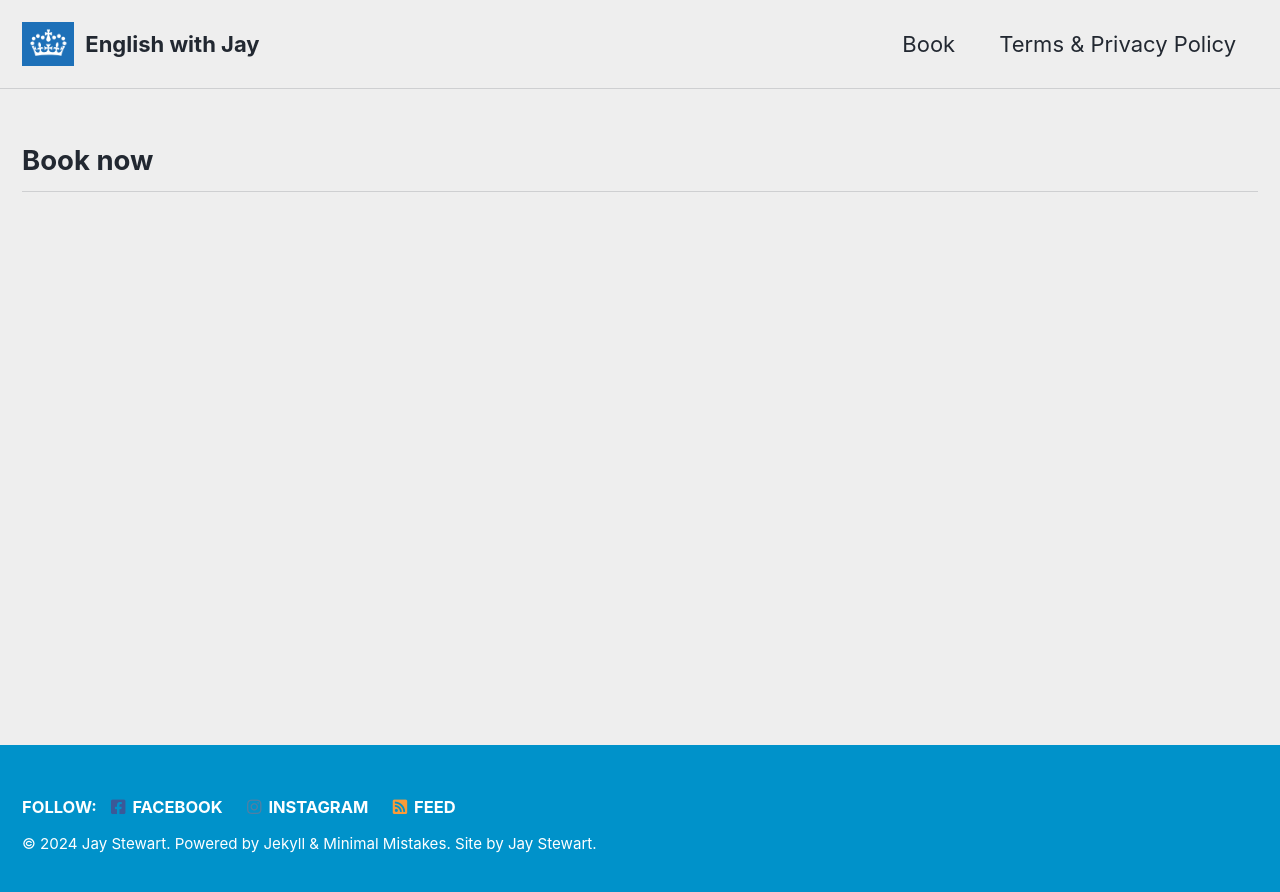
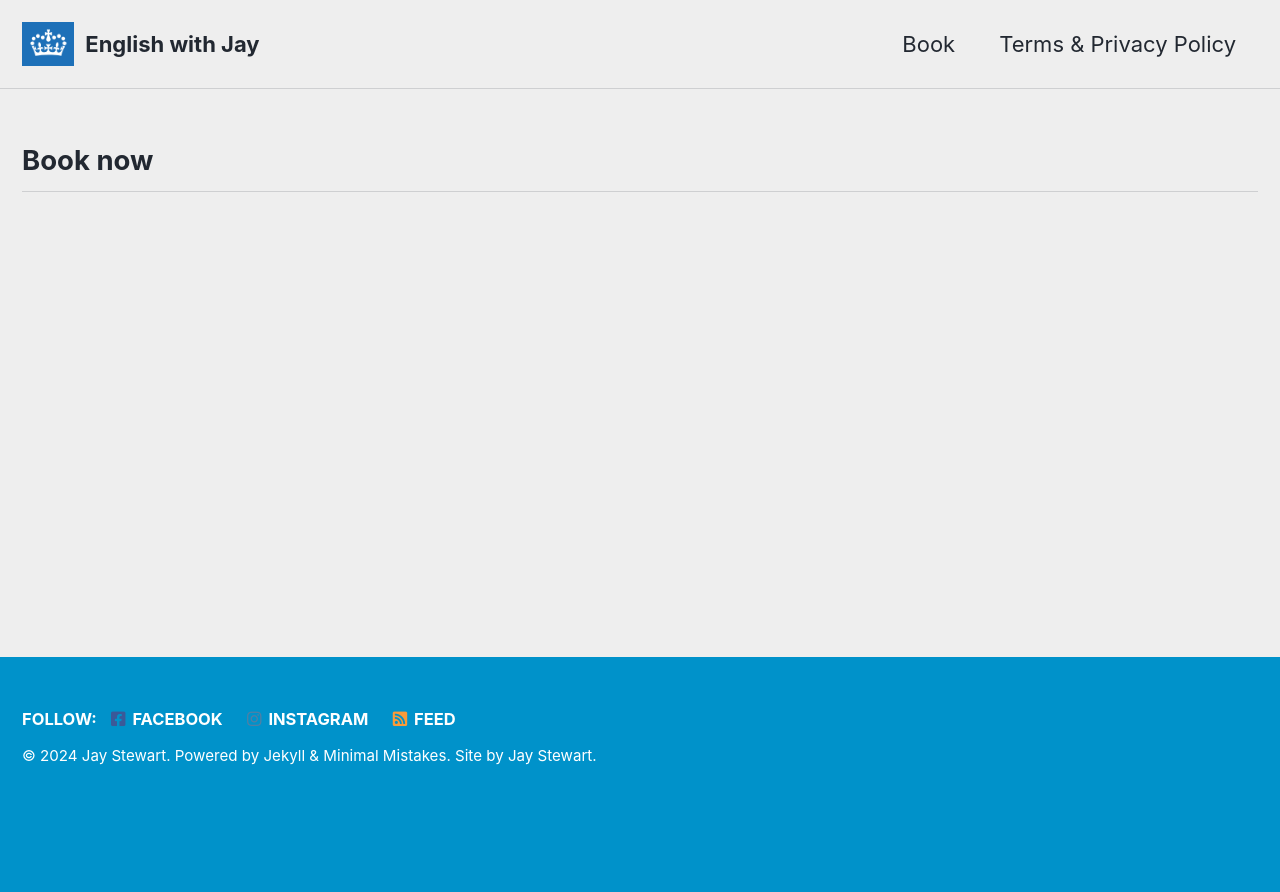
Before and after one commit to jaystewart86/englishwithjay, a Jekyll site: the page built from _pages/book.md, in a window 1280 px wide. Shown: the top 892 px of the page. Built offline with Jekyll 4.4.1, drawn with Linux system fonts in a browser that asks for light colours; cached includes are drawn as plain includes; a script that is not in the unit is left out.

Commit message:
css: footer

```diff
--- a/assets/css/main.scss
+++ b/assets/css/main.scss
@@ -7,3 +7,9 @@ search: false
 
 @import "minimal-mistakes/skins/{{ site.minimal_mistakes_skin | default: 'default' }}"; // skin
 @import "minimal-mistakes"; // main partials
+
+.page__footer {
+  footer {
+    padding-bottom: 6em;
+  }
+}
```
